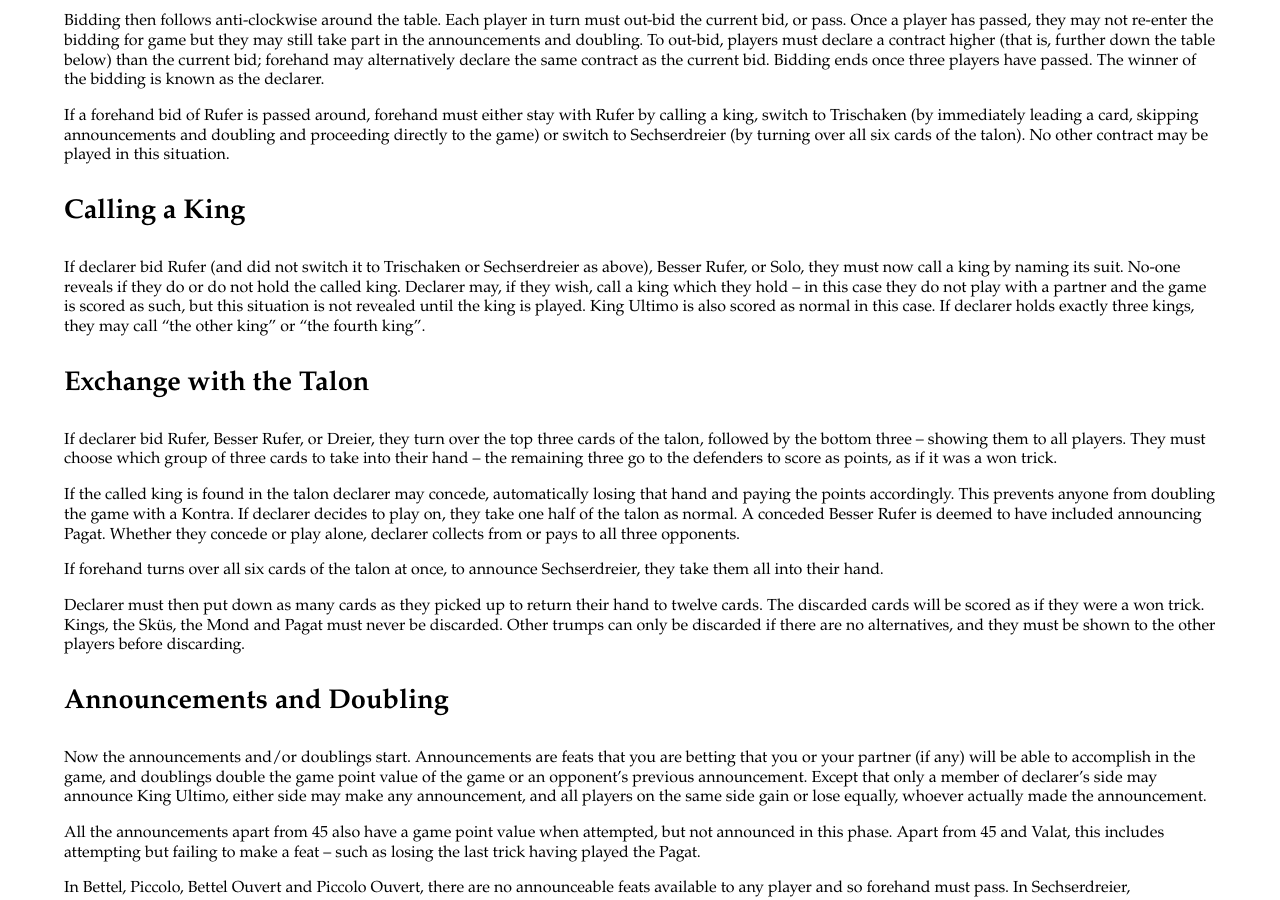
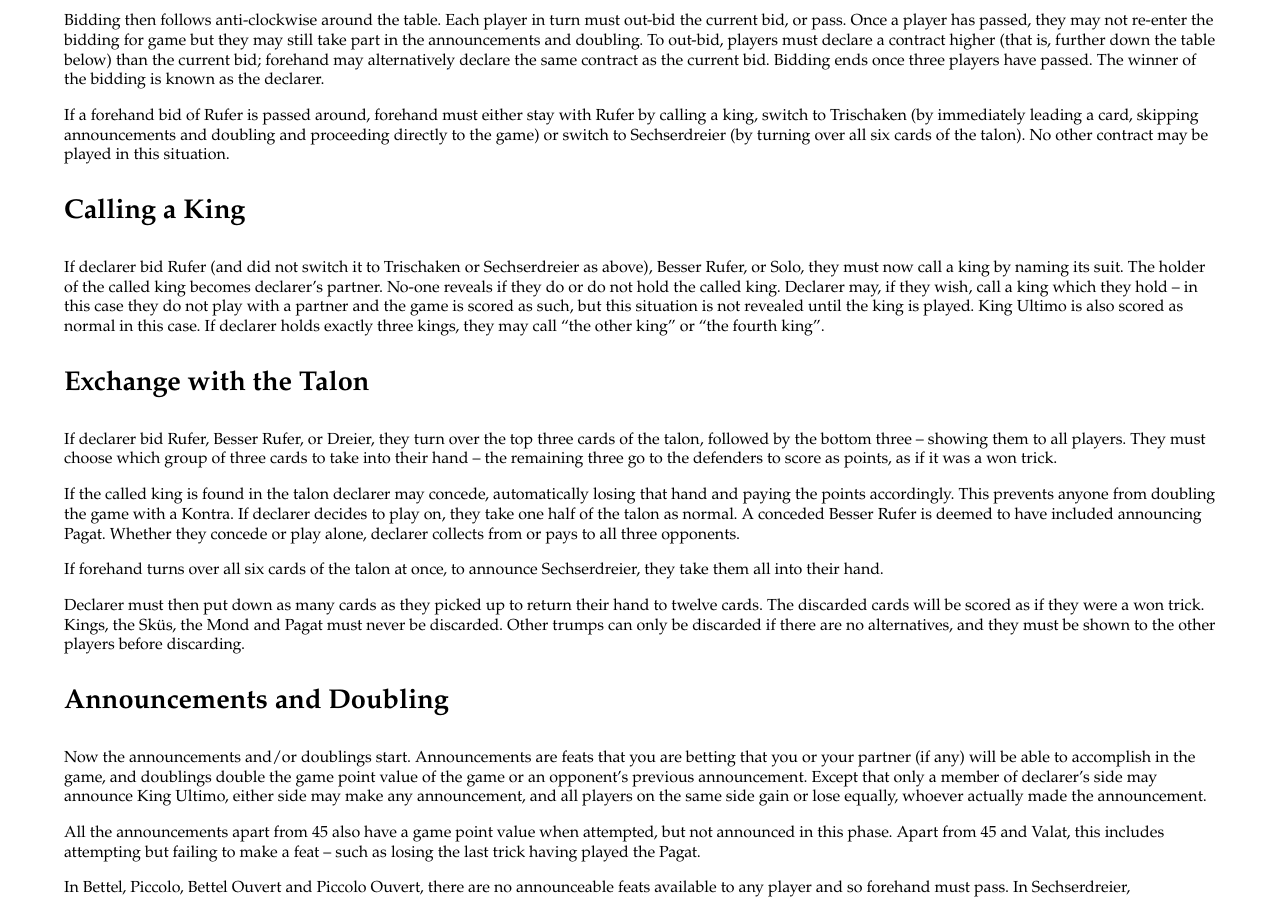
Before and after one commit to dwb/dwb.github.com, a Jekyll site: the page built from koenigsrufen.md, in a window 1280 px wide and 900 px high, scrolled down 1660 px. Built offline with Jekyll 4.4.1, drawn with Linux system fonts in a browser that asks for light colours.

Commit message:
Clarified the purpose of calling a king

```diff
--- a/koenigsrufen.md
+++ b/koenigsrufen.md
@@ -71,7 +71,7 @@ If a forehand bid of Rufer is passed around, forehand must either stay with Rufe
 
 ## Calling a King
 
-If declarer bid Rufer (and did not switch it to Trischaken or Sechserdreier as above), Besser Rufer, or Solo, they must now call a king by naming its suit. No-one reveals if they do or do not hold the called king. Declarer may, if they wish, call a king which they hold -- in this case they do not play with a partner and the game is scored as such, but this situation is not revealed until the king is played. King Ultimo is also scored as normal in this case. If declarer holds exactly three kings, they may call "the other king" or "the fourth king".
+If declarer bid Rufer (and did not switch it to Trischaken or Sechserdreier as above), Besser Rufer, or Solo, they must now call a king by naming its suit. The holder of the called king becomes declarer's partner. No-one reveals if they do or do not hold the called king. Declarer may, if they wish, call a king which they hold -- in this case they do not play with a partner and the game is scored as such, but this situation is not revealed until the king is played. King Ultimo is also scored as normal in this case. If declarer holds exactly three kings, they may call "the other king" or "the fourth king".
 
 ## Exchange with the Talon
 
```
